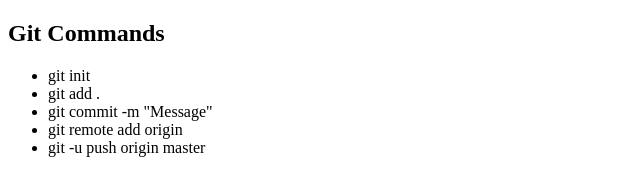
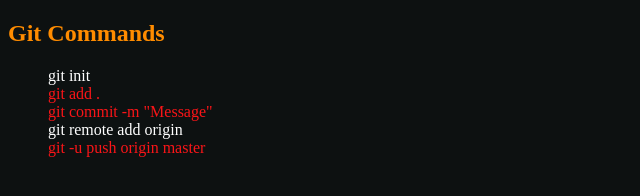
Before and after one commit to walteranyika/git-commands, a plain HTML site: page index.html in a window 1280 px wide. Shown: the whole page, without its empty margins (0-640 px from the left). Drawn offline with Linux system fonts and the light colour scheme.

Commit message:
Added CSS

```diff
--- a/index.html
+++ b/index.html
@@ -3,17 +3,22 @@
 <head>
     <meta charset="UTF-8">
     <title>Git Commands</title>
+
+    <link rel="stylesheet" href="styles.css">
+
 </head>
 <body>
    <h2>Git Commands</h2>
 
    <ul>
        <li>git init</li>
-       <li>git add .</li>
-       <li>git commit -m "Message"</li>
+       <li class="repeat">git add .</li>
+       <li class="repeat">git commit -m "Message"</li>
        <li>git remote add origin</li>
-       <li>git -u push origin master</li>
+       <li class="repeat">git -u push origin master</li>
    </ul>
+
+
 
 </body>
 </html>
--- /dev/null
+++ b/styles.css
@@ -0,0 +1,19 @@
+body{
+    background: #0d1111;
+}
+
+ul{
+    list-style: none;
+}
+
+li{
+    color: white;
+}
+
+.repeat{
+    color: #fa1518;
+}
+
+h2{
+    color: darkorange;
+}
```
